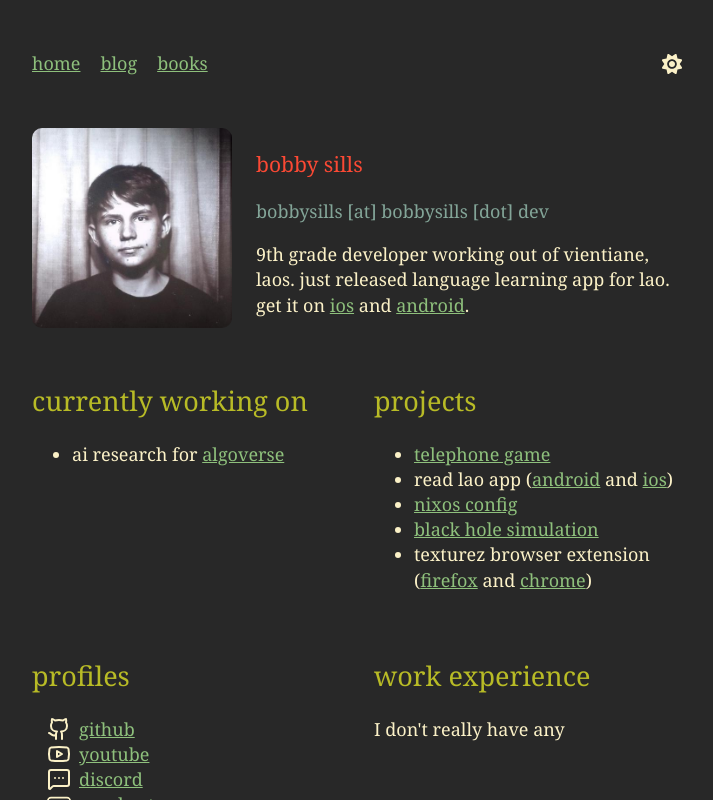
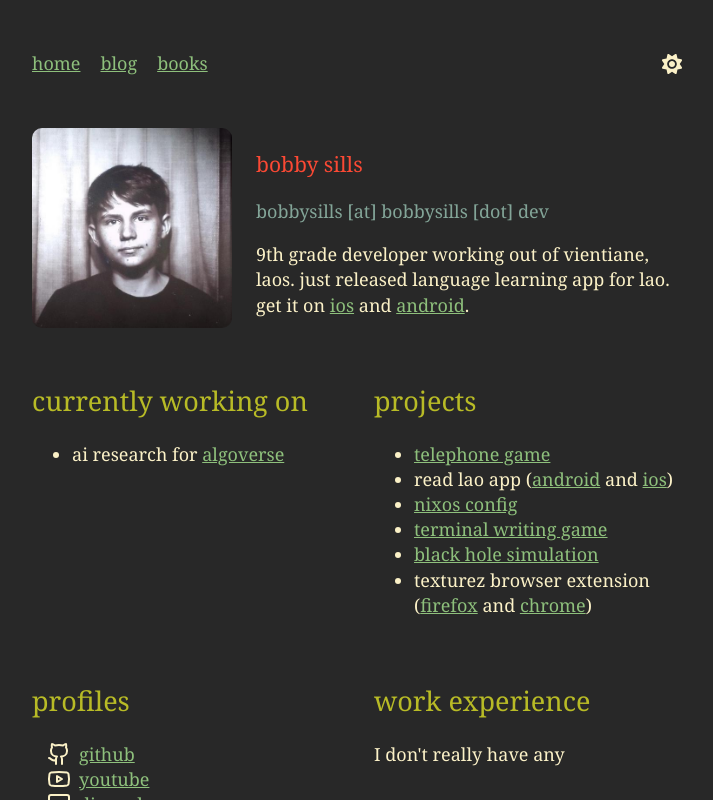
Before and after one commit to bobby-sills/bobby-sills.github.io, a Svelte app: page / in a window 1280 px wide. Shown: the top 800 px of the page, without its empty margins (278-991 px from the left). Built offline with nearby package versions, Linux system fonts and the light colour scheme.

Commit message:
added danger-write

```diff
--- a/src/Home.svelte
+++ b/src/Home.svelte
@@ -75,6 +75,11 @@
         </li>
         <li>
           <a href="https://github.com/bobby-sills/nixos-config">nixos config</a>
+        </li>
+        <li>
+          <a href="https://github.com/bobby-sills/danger-write"
+            >terminal writing game</a
+          >
         </li>
         <li>
           <a href="https://bobbysills.dev/p5js-black-hole-simulation/"
```
